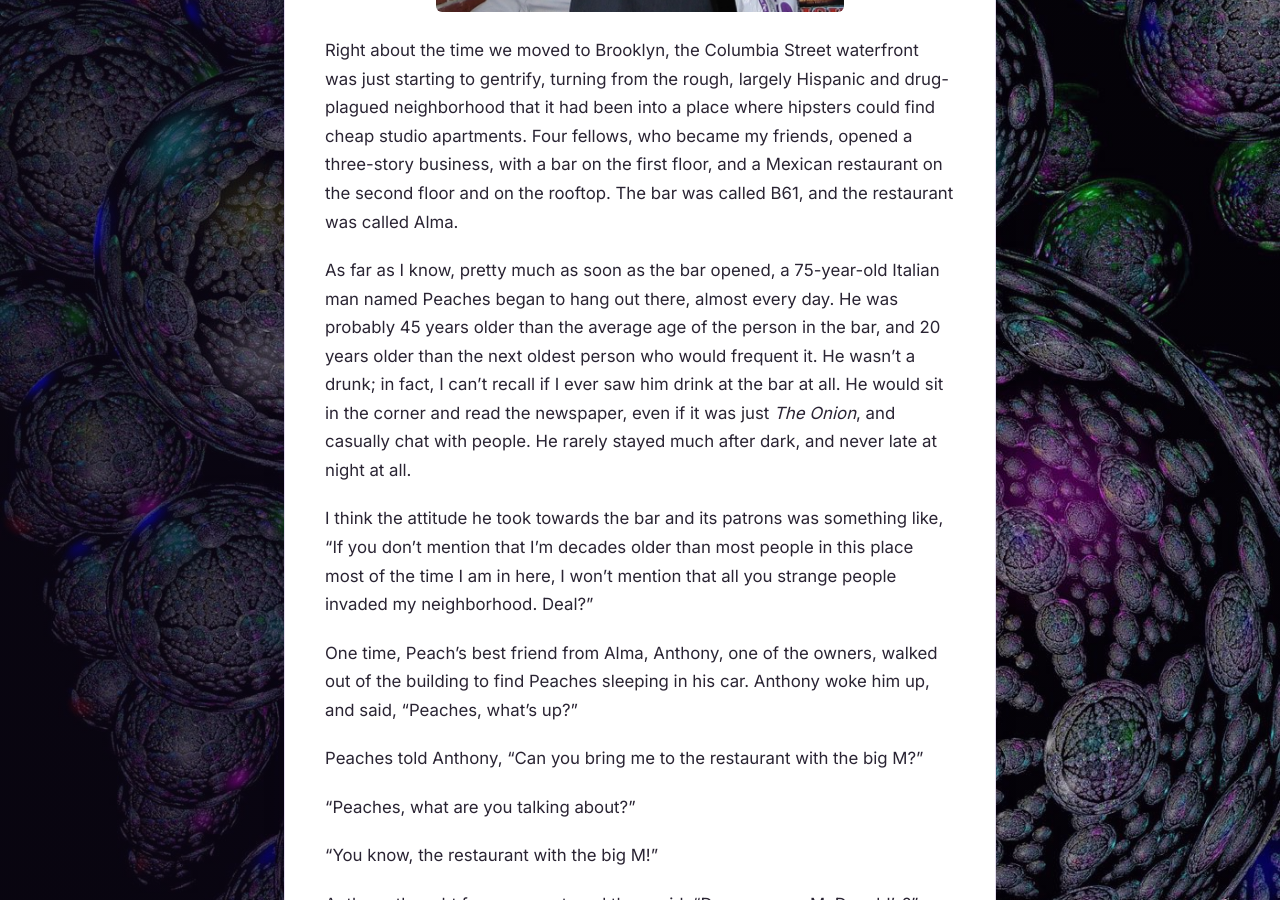
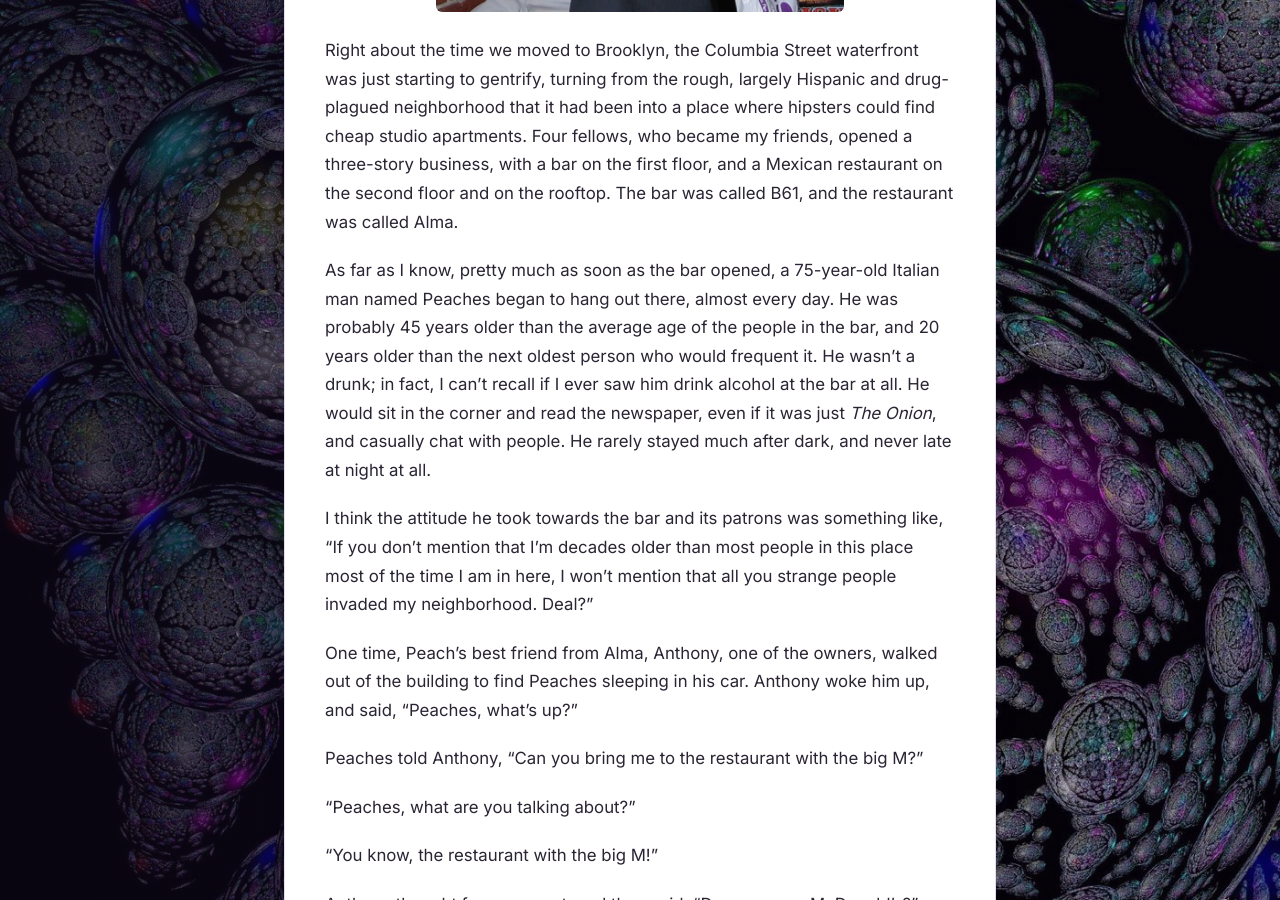
Before and after one commit to gcallah/gcallah.github.io, a Jekyll site: the page built from _posts/2026-11-04-Peaches.md, in a window 1280 px wide and 900 px high, scrolled down 809 px. Built offline with Jekyll 4.4.1, drawn with Linux system fonts in a browser that asks for light colours; our own code applies the rules of GitHub Pages for plain Markdown files.

Commit message:
People in the bar.

```diff
--- a/_posts/2026-11-04-Peaches.md
+++ b/_posts/2026-11-04-Peaches.md
@@ -12,9 +12,9 @@ was called Alma.
 
 As far as I know, pretty much as soon as the bar opened, a 75-year-old Italian
 man named Peaches began to hang out there, almost every day. He was probably 45
-years older than the average age of the person in the bar, and 20 years older
+years older than the average age of the people in the bar, and 20 years older
 than the next oldest person who would frequent it. He wasn't a drunk; in fact, I
-can't recall if I ever saw him drink at the bar at all. He would sit in the
+can't recall if I ever saw him drink alcohol at the bar at all. He would sit in the
 corner and read the newspaper, even if it was just *The Onion*, and casually
 chat with people. He rarely stayed much after dark, and never late at night at
 all.
```
